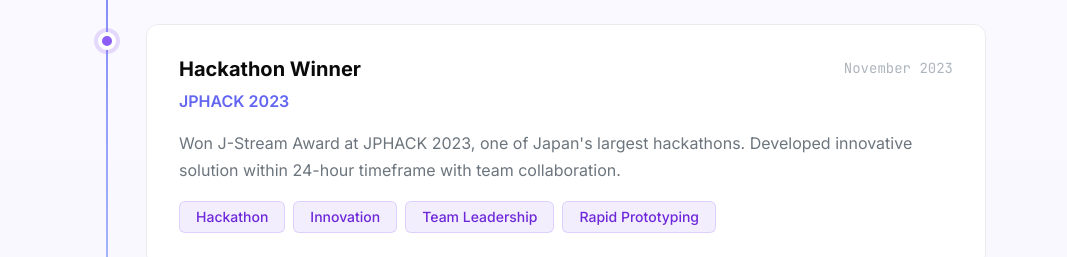
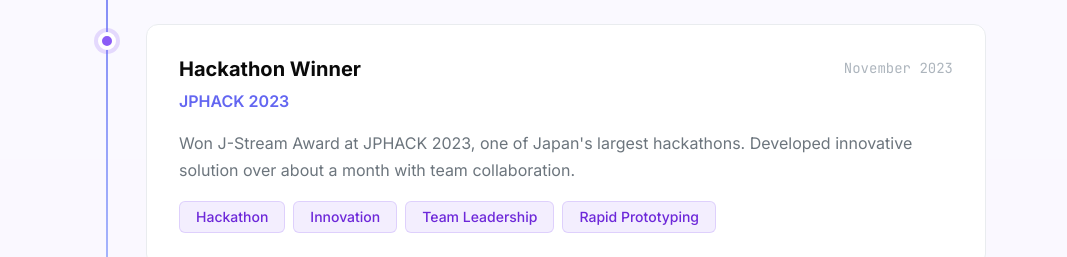
Before and after one commit to ryo09020/ryo09020.github.io, a React (Vite) app: page /#/ in a window 1280 px wide. Shown: the part 4160-4417 px from the top of the page, without its empty margins (104-1171 px from the left). Built offline with nearby package versions, Linux system fonts and the light colour scheme.

Commit message:
chore: update translations

```diff
--- a/src/locales/translations.js
+++ b/src/locales/translations.js
@@ -191,7 +191,7 @@
         role: 'Hackathon Winner',
         company: 'JPHACK 2023',
         year: 'November 2023',
-        description: 'Won J-Stream Award at JPHACK 2023, one of Japan\'s largest hackathons. Developed innovative solution within 24-hour timeframe with team collaboration.',
+        description: 'Won J-Stream Award at JPHACK 2023, one of Japan\'s largest hackathons. Developed innovative solution over about a month with team collaboration.',
         technologies: ['Hackathon', 'Innovation', 'Team Leadership', 'Rapid Prototyping'],
       }
     ],
@@ -457,7 +457,7 @@
         role: 'ハッカソン受賞者',
         company: 'JPHACK 2023',
         year: '2023年11月',
-        description: '日本最大級のハッカソンJPHACK 2023にてJ-Stream賞を受賞。24時間という制限時間内でチームコラボレーションにより革新的なソリューションを開発。',
+        description: '日本最大級のハッカソンJPHACK 2023にてJ-Stream賞を受賞。約1ヶ月の開発期間でチームコラボレーションにより革新的なソリューションを開発。',
         technologies: ['ハッカソン', 'イノベーション', 'チームリーダーシップ', '迅速なプロトタイピング']
       }
     ],
```
